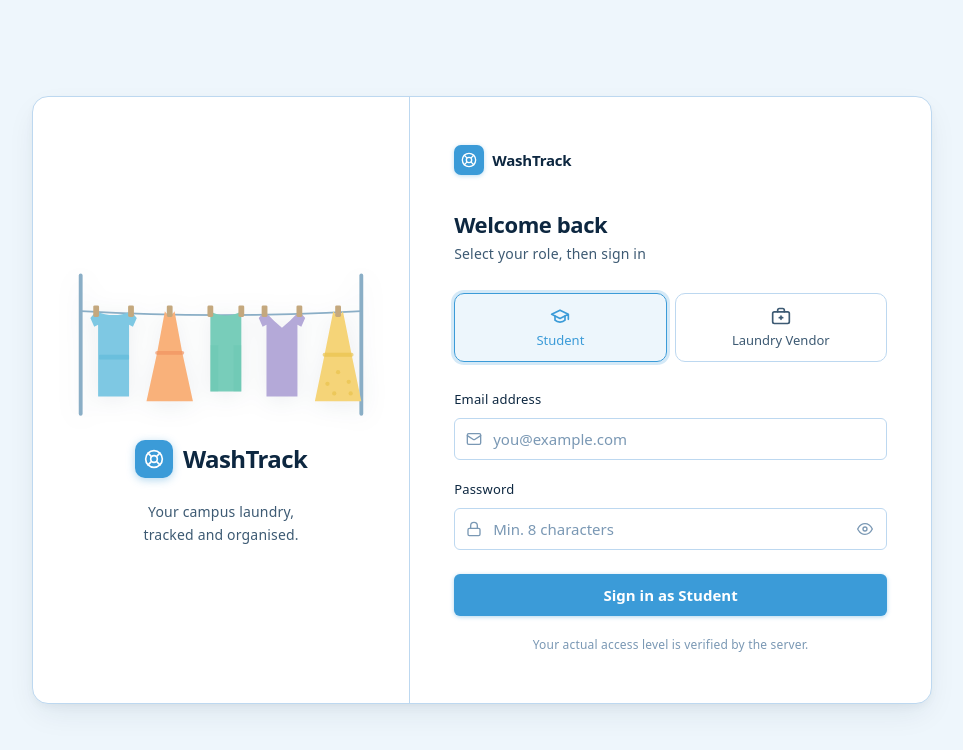
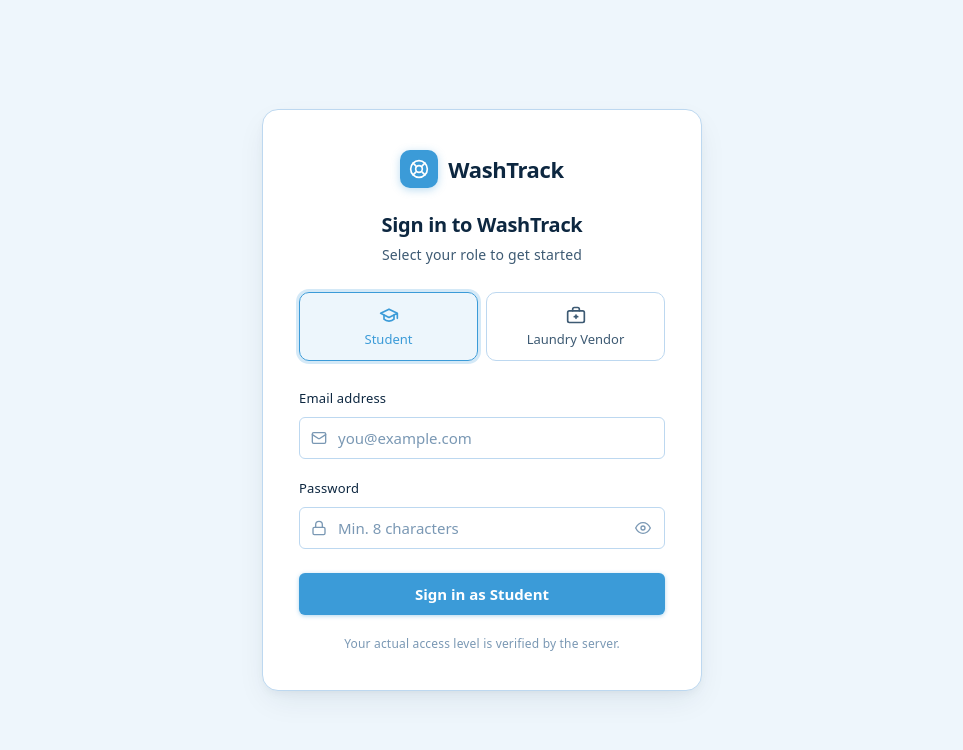
Before and after one commit to amankumarnst84-crypto2/washTrack, a React (Vite) app: page / in a window 1280 px wide. Shown: the top 750 px of the page, without its empty margins (158-1121 px from the left). Built offline with nearby package versions, Linux system fonts and the light colour scheme.

Commit message:
minor ui changes-02

```diff
--- a/src/App.css
+++ b/src/App.css
@@ -1,90 +1,45 @@
-/* ══════════════════════════════════════════════
-   WashTrack — Login page styles
-   Two-panel layout: visual (left) + form (right)
-══════════════════════════════════════════════ */
-
-/* ── Page wrapper ── */
+/* ─────────────────────────────────────────
+   Login page layout — centered single card
+───────────────────────────────────────── */
 .login-page {
   flex: 1;
   display: flex;
   align-items: center;
   justify-content: center;
-  padding: 32px 20px;
+  padding: 32px 16px;
   background: var(--bg);
+}
 
-  @media (max-width: 700px) {
-    padding: 0;
-    align-items: flex-start;
+.login-card {
+  width: 100%;
+  max-width: 440px;
+  background: var(--surface);
+  border: 1px solid var(--border);
+  border-radius: var(--radius-lg);
+  padding: 40px 36px 36px;
+  box-shadow: var(--shadow);
+  box-sizing: border-box;
+}
+
+@media (max-width: 480px) {
+  .login-card {
+    padding: 30px 20px 24px;
+    border-radius: var(--radius-md);
   }
 }
 
-/* ── Outer card ── */
-.login-card {
+/* ─────────────────────────────────────────
+   Brand header
+───────────────────────────────────────── */
+.login-brand {
   display: flex;
-  width: 100%;
-  max-width: 900px;
-  min-height: 560px;
-  background: var(--surface);
-  border: 1px solid var(--border);
-  border-radius: var(--radius-lg);
-  overflow: hidden;
-  box-shadow: var(--shadow);
-
-  @media (max-width: 700px) {
-    flex-direction: column;
-    max-width: 100%;
-    min-height: 100svh;
-    border-radius: 0;
-    border: none;
-    box-shadow: none;
-  }
+  align-items: center;
+  justify-content: center;
+  gap: 10px;
+  margin-bottom: 24px;
 }
 
-/* ════════════════════════════════════════
-   LEFT: Visual / illustration panel
-════════════════════════════════════════ */
-.login-visual-panel {
-  flex: 0 0 42%;
-  display: flex;
-  flex-direction: column;
-  align-items: center;
-  justify-content: center;
-  gap: 22px;
-  padding: 44px 32px 40px;
-
-  /* Gradient from panel-bg at top to panel-bg-2 at bottom */
-  background: linear-gradient(165deg, var(--panel-bg) 0%, var(--panel-bg-2) 100%);
-  border-right: 1px solid var(--border);
-
-  @media (max-width: 700px) {
-    flex: none;
-    padding: 32px 24px 28px;
-    border-right: none;
-    border-bottom: 1px solid var(--border);
-    gap: 16px;
-  }
-}
-
-/* SVG illustration */
-.clothesline-svg {
-  width: 100%;
-  max-width: 300px;
-  height: auto;
-  filter: drop-shadow(0 4px 12px rgba(13, 39, 64, 0.08));
-
-  @media (max-width: 700px) {
-    max-width: 240px;
-  }
-}
-
-/* Brand block inside visual panel */
-.visual-brand {
-  display: flex;
-  align-items: center;
-  gap: 10px;
-}
-
-.visual-brand-icon {
+.login-brand-icon {
   display: flex;
   align-items: center;
   justify-content: center;
@@ -94,102 +49,44 @@
   background: var(--accent);
   color: #fff;
   flex-shrink: 0;
-  box-shadow: 0 2px 8px rgba(59, 155, 216, 0.4);
+  box-shadow: 0 2px 8px rgba(59, 155, 216, 0.35);
 }
 
-.visual-brand-icon svg {
+.login-brand-icon svg {
   width: 20px;
   height: 20px;
 }
 
-.visual-brand-name {
-  font-size: 24px;
-  font-weight: 800;
-  letter-spacing: -0.6px;
+.login-brand-name {
+  font-size: 22px;
+  font-weight: 700;
+  letter-spacing: -0.4px;
   color: var(--text-h);
   line-height: 1;
 }
 
-.visual-tagline {
-  font-size: 14px;
-  line-height: 1.65;
-  color: var(--text);
+/* ─────────────────────────────────────────
+   Card headings
+───────────────────────────────────────── */
+.login-heading {
+  font-size: 20px;
+  font-weight: 600;
+  color: var(--text-h);
+  margin: 0 0 4px;
   text-align: center;
-  max-width: 220px;
-
-  @media (max-width: 700px) {
-    display: none; /* compact on mobile */
-  }
+  letter-spacing: -0.3px;
 }
 
-/* ════════════════════════════════════════
-   RIGHT: Form panel
-════════════════════════════════════════ */
-.login-form-panel {
-  flex: 1;
-  display: flex;
-  flex-direction: column;
-  padding: 48px 44px;
-  overflow-y: auto;
-
-  @media (max-width: 900px) {
-    padding: 40px 32px;
-  }
-
-  @media (max-width: 700px) {
-    padding: 32px 24px 40px;
-  }
+.login-subheading {
+  font-size: 14px;
+  color: var(--text);
+  margin: 0 0 24px;
+  text-align: center;
 }
 
-/* Small brand row at the top of the form panel */
-.form-brand {
-  display: flex;
-  align-items: center;
-  gap: 8px;
-  margin-bottom: 36px;
-}
-
-.form-brand-icon {
-  display: flex;
-  align-items: center;
-  justify-content: center;
-  width: 30px;
-  height: 30px;
-  border-radius: 7px;
-  background: var(--accent);
-  color: #fff;
-  flex-shrink: 0;
-  box-shadow: 0 1px 4px rgba(59, 155, 216, 0.35);
-}
-
-.form-brand-icon svg {
-  width: 16px;
-  height: 16px;
-}
-
-.form-brand-name {
-  font-size: 15px;
-  font-weight: 700;
-  letter-spacing: -0.2px;
-  color: var(--text-h);
-}
-
-/* Headings */
-.form-heading {
-  font-size: 22px;
-  font-weight: 700;
-  color: var(--text-h);
-  margin: 0 0 4px;
-  letter-spacing: -0.4px;
-}
-
-.form-subheading {
-  font-size: 14px;
-  color: var(--text);
-  margin: 0 0 26px;
-}
-
-/* ── Role selector ── */
+/* ─────────────────────────────────────────
+   Role selector
+───────────────────────────────────────── */
 .role-selector {
   display: grid;
   grid-template-columns: 1fr 1fr;
@@ -246,7 +143,9 @@
   color: var(--accent);
 }
 
-/* ── Error banner ── */
+/* ─────────────────────────────────────────
+   Error banner
+───────────────────────────────────────── */
 .error-banner {
   display: flex;
   align-items: flex-start;
@@ -268,7 +167,9 @@
   margin-top: 1px;
 }
 
-/* ── Form fields ── */
+/* ─────────────────────────────────────────
+   Form fields
+───────────────────────────────────────── */
 .form-fields {
   display: flex;
   flex-direction: column;
@@ -387,7 +288,9 @@
   flex-shrink: 0;
 }
 
-/* ── Submit button ── */
+/* ─────────────────────────────────────────
+   Submit button
+───────────────────────────────────────── */
 .submit-btn {
   width: 100%;
   padding: 11px 16px;
@@ -426,7 +329,9 @@
   cursor: not-allowed;
 }
 
-/* ── Loading spinner ── */
+/* ─────────────────────────────────────────
+   Loading spinner
+───────────────────────────────────────── */
 .spinner {
   width: 16px;
   height: 16px;
@@ -443,7 +348,9 @@
   }
 }
 
-/* ── Footer note ── */
+/* ─────────────────────────────────────────
+   Footer note
+───────────────────────────────────────── */
 .login-footer-note {
   font-size: 12px;
   color: var(--text-muted);
--- a/src/App.jsx
+++ b/src/App.jsx
@@ -86,129 +86,6 @@ function IconAlert() {
 }
 
 /* ─────────────────────────────────────────
-   Clothesline illustration
-   ─ viewBox 0 0 310 165
-   ─ Rope sags from the two poles
-   ─ Five garments (T-shirt, A-line dress,
-     cami top, V-neck tee, flowy dress)
-   ─ No intimate clothing
-   ─ Pure inline SVG — zero dependencies
-───────────────────────────────────────── */
-function ClotheslineIllustration() {
-  /* Colour palette */
-  const c = {
-    pole:   '#8aaec6',   /* rope & poles: muted blue-grey     */
-    pin:    '#c4a87e',   /* clothespins: warm wood             */
-    /* garment fills */
-    tee1:   '#7ec8e3',   /* sky-blue T-shirt                   */
-    tee1d:  '#5ab8d8',   /* stripe accent                      */
-    dress1: '#f9b17a',   /* peach A-line dress                 */
-    dress1d:'#f09060',   /* waistband accent                   */
-    cami:   '#78cdba',   /* mint cami                          */
-    camid:  '#56bfa8',   /* side-panel accent                  */
-    tee2:   '#b4a9d8',   /* lavender V-neck                    */
-    dress2: '#f5d478',   /* warm-yellow flowy dress            */
-    dress2d:'#e8c24a',   /* polka + waistband                  */
-  }
-
-  return (
-    <svg
-      viewBox="0 0 310 165"
-      fill="none"
-      xmlns="http://www.w3.org/2000/svg"
-      className="clothesline-svg"
-      aria-hidden="true"
-      role="presentation"
-    >
-      {/* ── Poles ── */}
-      <rect x="8"   y="16" width="4" height="147" rx="2" fill={c.pole} />
-      <rect x="298" y="16" width="4" height="147" rx="2" fill={c.pole} />
-
-      {/* ── Rope (slight catenary sag via quadratic bezier) ── */}
-      <path d="M 10,55 Q 155,63 300,55"
-        stroke={c.pole} strokeWidth="1.8" strokeLinecap="round" />
-
-      {/* ════════════════════════════════════
-          GARMENT 1 — Sky-blue T-shirt  cx=44
-          Shoulders at y=55; body to y=143
-          Sleeves extend ±24 px from cx
-      ════════════════════════════════════ */}
-      {/* Body + sleeves path */}
-      <path
-        d="M 26,55 L 20,62 L 24,71 L 28,69 L 28,143 L 60,143 L 60,69 L 64,71 L 68,62 L 62,55 Q 44,63 26,55 Z"
-        fill={c.tee1}
-      />
-      {/* Horizontal chest stripe */}
-      <rect x="29" y="100" width="31" height="5" rx="1" fill={c.tee1d} opacity="0.55" />
-      {/* Clothespins — one at each shoulder */}
-      <rect x="23" y="49" width="6" height="12" rx="1.5" fill={c.pin} />
-      <rect x="59" y="49" width="6" height="12" rx="1.5" fill={c.pin} />
-
-      {/* ════════════════════════════════════
-          GARMENT 2 — Peach A-line dress cx=102
-          Narrow bodice → flared skirt
-      ════════════════════════════════════ */}
-      <path
-        d="M 97,55 Q 102,63 107,55 L 115,98 L 126,148 L 78,148 L 89,98 Z"
-        fill={c.dress1}
-      />
-      {/* Waistband accent */}
-      <path d="M 89,98 L 115,98"
-        stroke={c.dress1d} strokeWidth="4" strokeLinecap="round" opacity="0.65" />
-      {/* Single centred clothespin */}
-      <rect x="99" y="49" width="6" height="12" rx="1.5" fill={c.pin} />
-
-      {/* ════════════════════════════════════
-          GARMENT 3 — Mint cami top  cx=160
-          Sleeveless; curved neckline
-      ════════════════════════════════════ */}
-      <path
-        d="M 144,55 Q 160,64 176,55 L 176,138 L 144,138 Z"
-        fill={c.cami}
-      />
-      {/* Subtle side-panel shading */}
-      <rect x="144" y="90" width="8"  height="48" fill={c.camid} opacity="0.22" />
-      <rect x="168" y="90" width="8"  height="48" fill={c.camid} opacity="0.22" />
-      {/* Clothespins at each shoulder */}
-      <rect x="141" y="49" width="6" height="12" rx="1.5" fill={c.pin} />
-      <rect x="173" y="49" width="6" height="12" rx="1.5" fill={c.pin} />
-
-      {/* ════════════════════════════════════
-          GARMENT 4 — Lavender V-neck tee cx=218
-          V-neck dips to y=72 at centre
-      ════════════════════════════════════ */}
-      <path
-        d="M 200,55 L 210,65 L 218,72 L 226,65 L 236,55 L 242,62 L 238,71 L 234,69 L 234,143 L 202,143 L 202,69 L 198,71 L 194,62 Z"
-        fill={c.tee2}
-      />
-      {/* Clothespins at each shoulder */}
-      <rect x="197" y="49" width="6" height="12" rx="1.5" fill={c.pin} />
-      <rect x="233" y="49" width="6" height="12" rx="1.5" fill={c.pin} />
-
-      {/* ════════════════════════════════════
-          GARMENT 5 — Warm-yellow flowy dress cx=276
-          Narrow spaghetti straps → wide skirt
-      ════════════════════════════════════ */}
-      <path
-        d="M 271,55 Q 276,63 281,55 L 290,100 L 300,148 L 252,148 L 262,100 Z"
-        fill={c.dress2}
-      />
-      {/* Waistband */}
-      <path d="M 262,100 L 290,100"
-        stroke={c.dress2d} strokeWidth="4" strokeLinecap="round" opacity="0.65" />
-      {/* Polka-dot pattern on skirt */}
-      <circle cx="276" cy="118" r="2.2" fill={c.dress2d} opacity="0.65" />
-      <circle cx="265" cy="130" r="2.2" fill={c.dress2d} opacity="0.65" />
-      <circle cx="287" cy="128" r="2.2" fill={c.dress2d} opacity="0.65" />
-      <circle cx="272" cy="140" r="2.2" fill={c.dress2d} opacity="0.65" />
-      <circle cx="289" cy="140" r="2.2" fill={c.dress2d} opacity="0.65" />
-      {/* Single centred clothespin */}
-      <rect x="273" y="49" width="6" height="12" rx="1.5" fill={c.pin} />
-    </svg>
-  )
-}
-
-/* ─────────────────────────────────────────
    Validation helpers
 ───────────────────────────────────────── */
 const EMAIL_RE = /^[^\s@]+@[^\s@]+\.[^\s@]+$/
@@ -232,7 +109,7 @@ function validateForm({ email, password }) {
    Role definitions
 ───────────────────────────────────────── */
 const ROLES = [
-  { id: 'student', label: 'Student',       Icon: IconStudent },
+  { id: 'student', label: 'Student',        Icon: IconStudent },
   { id: 'vendor',  label: 'Laundry Vendor', Icon: IconVendor  },
 ]
 
@@ -306,38 +183,26 @@ export default function App() {
 
   return (
     <main className="login-page">
-      <div className="login-card">
+      <div className="login-card" role="region" aria-label="Sign in">
 
-        {/* ── Left: visual / illustration panel ── */}
-        <div className="login-visual-panel" aria-hidden="true">
-          <ClotheslineIllustration />
-
-          <div className="visual-brand">
-            <span className="visual-brand-icon">
+        {/* Brand */}
+        <div className="login-brand">
+          <span className="login-brand-icon" aria-hidden="true">
             <IconWash />
           </span>
-            <span className="visual-brand-name">WashTrack</span>
+          <span className="login-brand-name">WashTrack</span>
         </div>
 
-          <p className="visual-tagline">
-            Your campus laundry,<br />tracked and organised.
-          </p>
-        </div>
-
-        {/* ── Right: form panel ── */}
-        <div className="login-form-panel" role="region" aria-label="Sign in">
-
-          {/* Small brand marker — visible on mobile when visual panel is condensed */}
-          <div className="form-brand" aria-hidden="true">
-            <span className="form-brand-icon"><IconWash /></span>
-            <span className="form-brand-name">WashTrack</span>
-          </div>
-
-          <h1 className="form-heading">Welcome back</h1>
-          <p className="form-subheading">Select your role, then sign in</p>
+        {/* Headings */}
+        <h1 className="login-heading">Sign in to WashTrack</h1>
+        <p className="login-subheading">Select your role to get started</p>
 
         {/* Role selector */}
-          <div className="role-selector" role="group" aria-label="Select your account type">
+        <div
+          className="role-selector"
+          role="group"
+          aria-label="Select your account type"
+        >
           {ROLES.map(({ id, label, Icon }) => (
             <button
               key={id}
@@ -453,8 +318,6 @@ export default function App() {
           Your actual access level is verified by the server.
         </p>
       </div>
-
-      </div>
     </main>
   )
 }
```
Lines whose indentation alone changed are shown as unchanged.
